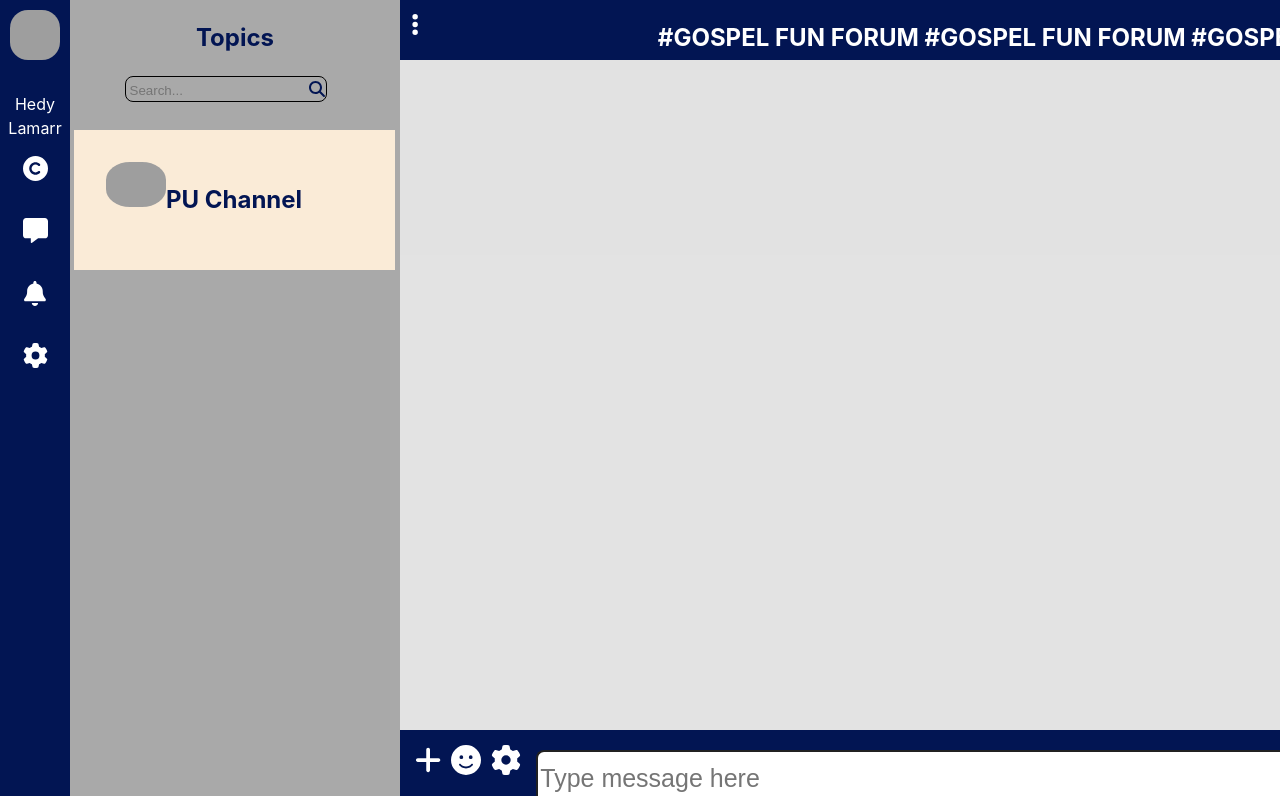
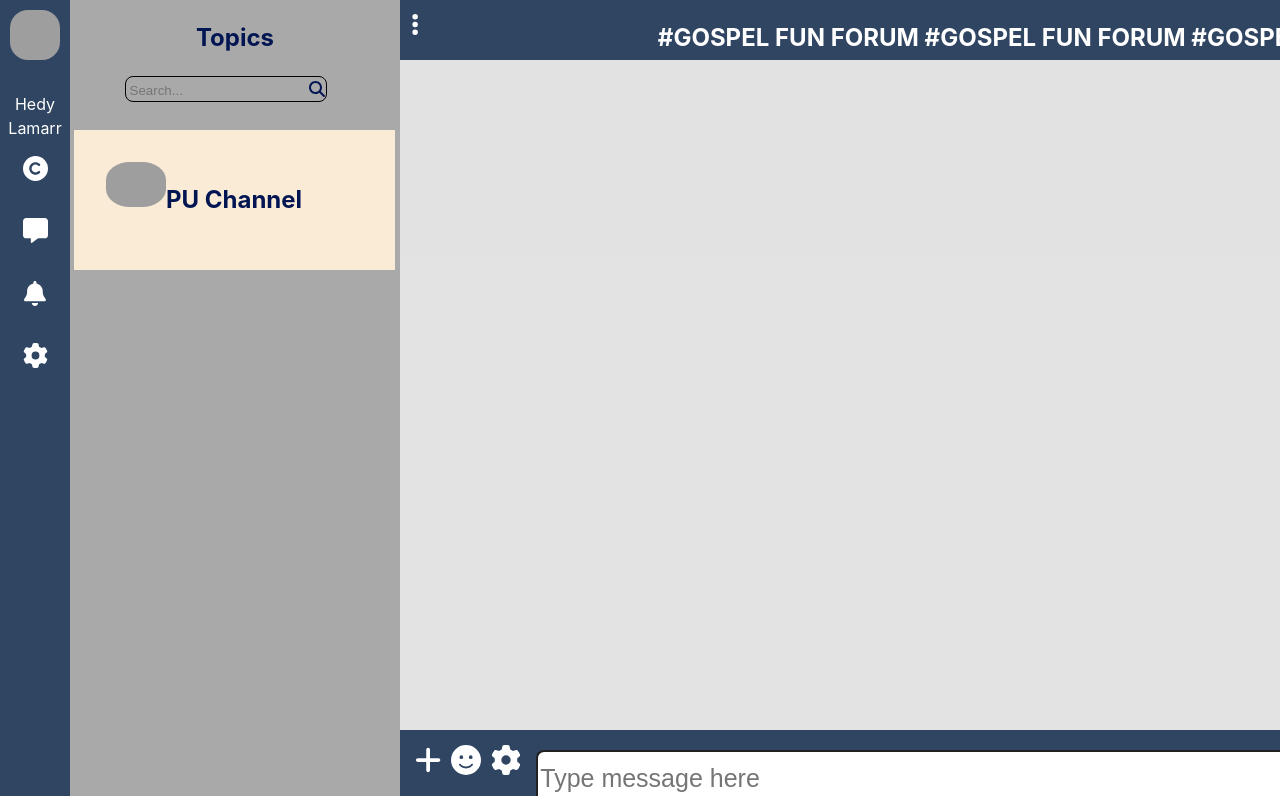
Before and after one commit to yhawsly/FORUMAPP, a React (Vite) app: page / in a window 1280 px wide. Shown: the top 796 px of the page. Built offline with nearby package versions, Linux system fonts and the light colour scheme; grey boxes are pictures that could not be loaded.

Commit message:
background colour update

```diff
--- a/src/App.css
+++ b/src/App.css
@@ -41,7 +41,7 @@
   position: fixed;
   top:0;
   left:0;
-  background-color: #021553;
+  background-color: #2F4562;
 }
 .icons{
   padding-bottom: 30px;
@@ -69,7 +69,7 @@ height: 60px;
 position: fixed;
 top: 0px;
 left:400px;
-background-color:#021553;
+background-color:#2F4562;
 color:white;
 align-items:center;
 }
@@ -86,7 +86,7 @@ padding: 12px;
 }
 
 .Chat{
-  background-color: #021553;
+  background-color: #2F4562;
   position: fixed;
   width: 100%;
   height:40px;
--- a/src/Modal.css
+++ b/src/Modal.css
@@ -1,6 +1,6 @@
 .modal-overlay {
     position: absolute;
-    bottom: 70px;
+    bottom: 80px;
     width: 200px;
     left: 20;
     height: 400px;
@@ -10,6 +10,7 @@
     justify-content: center;
     list-style-type: none;
     border-radius: 20px;
+    padding: 30px;
 
 }
 
--- a/src/Modal.jsx
+++ b/src/Modal.jsx
@@ -6,10 +6,10 @@ const Modal = ({ isOpen, setIsOpen, children }) => {
   return (
     <div className="modal-overlay" >
       <div className="modal-content" onClick={(e) => e.stopPropagation()}>
-        {children}
         <span className="close-btn" onClick={()=>setIsOpen(!isOpen)}>
           &times;
         </span>
+        {children}
       </div>
     </div>
   );
```
